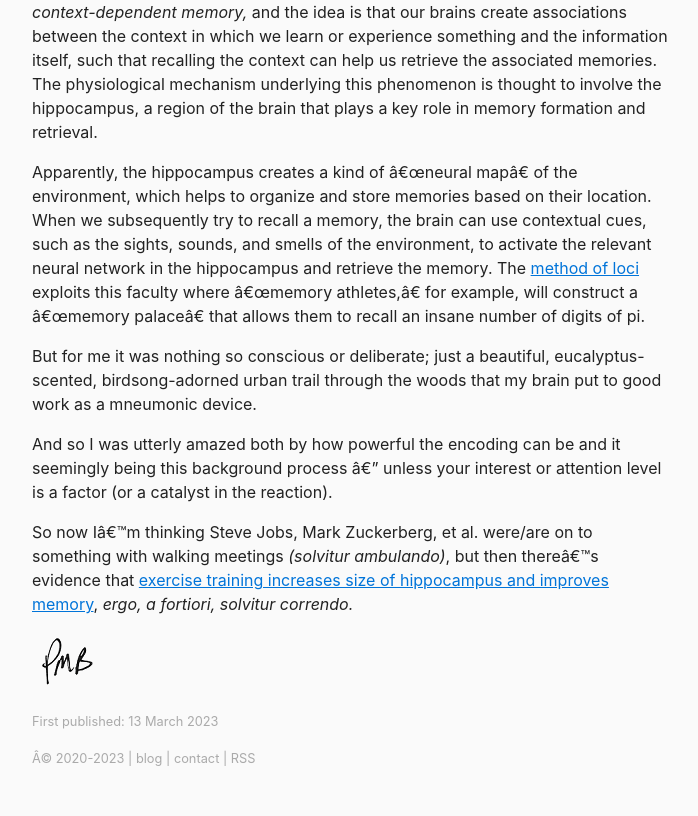
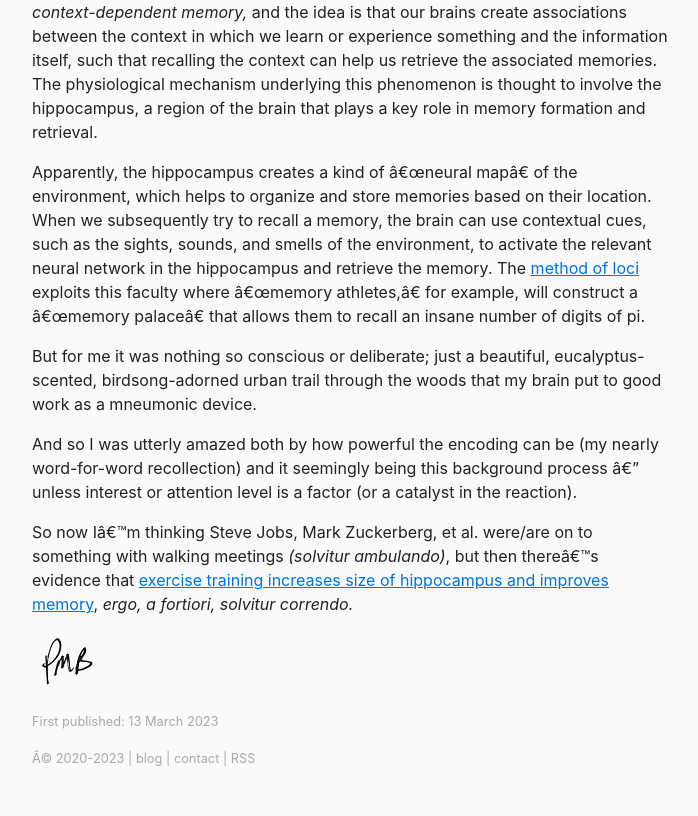
Before and after one commit to berensp/berensp.github.io, a Jekyll site: the page built from _posts/2023-03-11-solvitur-currendo.md, in a window 1280 px wide. Shown: the part 606-1422 px from the top of the page, without its empty margins (288-986 px from the left). Built offline with Jekyll 4.4.1, drawn with Linux system fonts in a browser that asks for light colours; a script that is not in the unit is left out.

Commit message:
Update 2023-03-11-solvitur-currendo.md

```diff
--- a/_posts/2023-03-11-solvitur-currendo.md
+++ b/_posts/2023-03-11-solvitur-currendo.md
@@ -20,7 +20,7 @@ Apparently, the hippocampus creates a kind of "neural map" of the environment, w
 
 But for me it was nothing so conscious or deliberate; just a beautiful, eucalyptus-scented, birdsong-adorned urban trail through the woods that my brain put to good work as a mneumonic device.
 
-And so I was utterly amazed both by how powerful the encoding can be and it seemingly being this background process — unless your interest or attention level is a factor (or a catalyst in the reaction).
+And so I was utterly amazed both by how powerful the encoding can be (my nearly word-for-word recollection) and it seemingly being this background process — unless interest or attention level is a factor (or a catalyst in the reaction).
 
 So now I'm thinking Steve Jobs, Mark Zuckerberg, et al. were/are on to something with walking meetings *(solvitur ambulando)*, but then there's evidence that [exercise training increases size of hippocampus and improves memory](https://www.pnas.org/doi/10.1073/pnas.1015950108), *ergo, a fortiori, solvitur correndo.*
 
```
